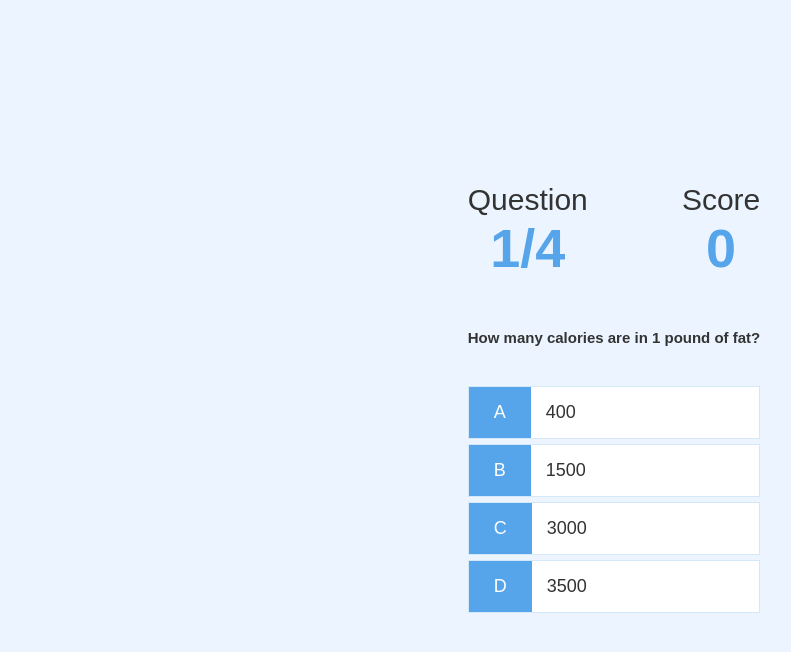
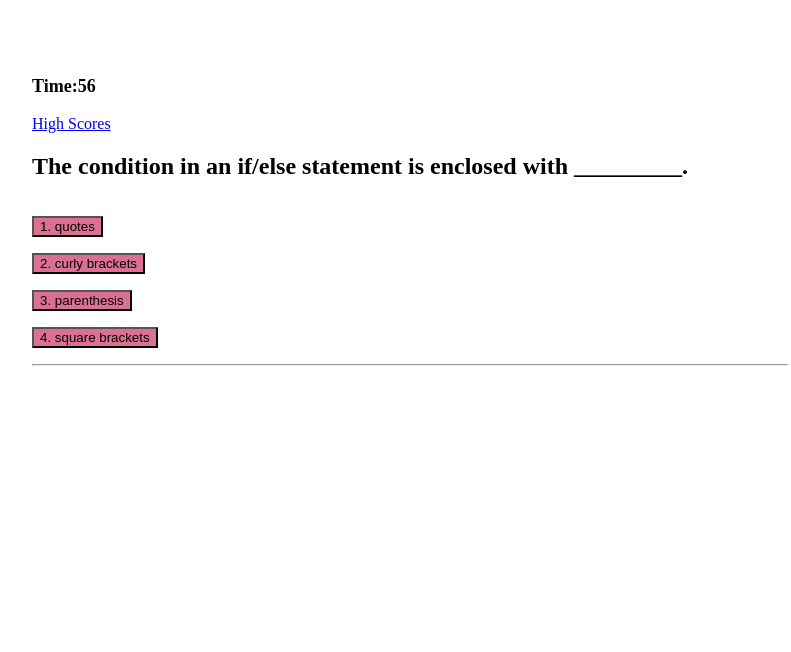
Before and after one commit to jchane00/Quiz_Challenge, a website: page game.html in a window 1280 px wide. Shown: the whole page, without its empty margins (26-817 px from the left). Drawn offline with Linux system fonts and the light colour scheme.

Commit message:
updated js files

```diff
--- a/assets/css/game.css
+++ b/assets/css/game.css
@@ -1,51 +1,29 @@
-.choice-container {
-    display: flex;
-    margin-bottom: 0.5rem;
-    width: 100%;
+.button {
+    display:block;
+    color: darkblue;
+}
+.h2{
+    align-content: right;
+}
+
+.answers-choice {
+    display: inline-block;
+    justify-content: center;
+    margin-left: 100px;
+    margin-right: 100px;
+    width: 25%;
     font-size: 1.8rem;
-    border: 0.1rem solid rgb(86, 165, 235, 0.25);
+    border: 0.1rem solid black;
     background-color: white;
 }
 
-.choice-container:hover{
+.answers-container:hover{
     cursor: pointer;
     box-shadow: 0 0.4ren 1.4rem 0 rgb(86, 165, 235, 0.5);
     transform: translateY(-0.1rem);
     transition: transform 150ms;
 }
 
-.choice-prefix {
-    padding: 1.5rem 2.5rem;
-    background-color: #56a5eb;
-    color: white;
+.time-control{
+    justify-content: space-between;
 }
-
-.choice-text {
-    padding: 1.5rem;
-    width: 100%;
-}
-
-.correct {
-    background-color: #28a745;
-}
-
-.incorrect {
-    background-color: #dc3545;
-}
-
-/* HUD */
-
-#hud {
-    display: flex;
-    justify-content: space-between;
-
-}
-
-.hud-prefix {
-    text-align: center;
-    font-size: 3rem;
-    }
-
-    .hud-main-text {
-        text-align: center;
-    }
--- a/assets/css/style.css
+++ b/assets/css/style.css
@@ -1,132 +1,40 @@
-:root{
-
-    background-color: #ecf5ff;
-    font-size:62.5%;
+html, body {
+    height: 100%;
+    width: 100%;
+  }
+  h2{
+    display: flex;
+    justify-content: center;
+  }
+hr{
+    width: 600%
+}
+  #outer-container{
+    display: inline-block;
+    align-content: center;
   }
 
-*{
-    box-sizing: border-box;
-    font-family: Arial, Helvetica, sans-serif;
-    margin: 0;
-    padding: 0;
-    color: #333;
+  #time{
+    font-size: large;
+    font-weight: bold;
   }
 
-h1,
-h2,
-h3,
-h4 {
-    margin-bottom: 1rem;
+  .d-flex{
+    text-align: center;
   }
 
-h1{
-    font-size: 5.4rem;
-    color: #56a5eb;
-    margin-bottom: 5rem;
-
-}
-
-h1 > span {
-    font-size: 2.4rem;
-    font-weight: 500;
-}
-
-h2 {
-    font-size 4.2 rem;
-    margin-bottom: 4rem;
-    font-weight: 700;
-}
-
-h3 {
-    font-size:2.8rem;
-    font-weight: 500;
-}
-
-/* UTILITIES */
-
-.container {
-    width: 100vw;
-    height: 100vh;
-    display: flex;
-    justify-content: center;
-    align-items: center;
-    max-width: 80rem;
-    margin: 0 auto;
-
+  #bod-control{
+    display: inline-block;
+    margin: 50px;
   }
 
 
-.container > * {
-    width: 100;
-}
-
-.flex-column {
+  #scores-container{
     display: flex;
-    flex-direction: column;
-}
-
-.flex-center {
-    justify-content: center;
-    align-items: center;
-}
-
-.justify-center{
     justify-content: center;
   }
 
-.text-center {
-    text-align: center;
+
+ button{
+    background-color: palevioletred;
  }
-
-.hidden {
-    display: none;
-}
-
-/* BUTTONS */
-
-.btn {
-
-    font-size: 1.8rem;
-    padding: 1rem;
-    width: 20rem;
-    text-align: center;
-    border: 0.1rem solid #56a5eb;
-    margin-bottom: 1rem;
-    text-decoration:none;
-    color: #56a5eb;
-    background-color: white;
-
-}
-
-    .btn:hover {
-
-        cursor: pointer;
-        box-shadow: 0 0.4rem 1.4rem rgba(86, 185, 235, 0.5);
-        transform: translateY(-0.1rem);
-        transition: transform 150ms;
-
-    }
-
-    .btn[disabled]:hover {
-        cursor: not-allowed;
-        box-shadow: none;
-        transform: none;
-    }
-
-    /* FORMS */
-
-    form {
-        width: 100%;
-        display: flex;
-        flex-direction: column;
-        align-items: center;
-    }
-
-    input {
-        margin-bottom: 1rem;
-        width: 20rem;
-        padding: 1.5rem;
-        font-size: 1.8rem;
-        border: none;
-        box-shadow: 0 0.1rem 1.4rem 0 rgba(86, 185, 235, 0.5);
-    }
--- a/assets/js/game.js
+++ b/assets/js/game.js
@@ -1,111 +1,107 @@
-const question = document.getElementById("question");
-const choices = Array.from(document.getElementsByClassName("choice-text"));
-const questionCounterText = document.getElementById("questionCounter");
-const scoreText = document.getElementById("score");
+let time = document.getElementById('time').textContent;
+let countdown = 60;
+let answers_container = document.getElementById("outer-container")
+let answers_buttons = Array.from(document.querySelectorAll(".answers-container button"))
+let question_on = 0
 
-let currentQuestion = {};
-let acceptingAnswers = false;
-let score = 0;
-let questionCounter= 0;
-let availableQuestions = [];
+let correct_answers = 0
 
-let questions = [
 
+
+const count = setInterval(() => {
+    if (countdown <= 0) {
+      end_quiz()
+    }
+    document.getElementById('time').textContent = 'Time:' + countdown;
+    countdown--
+},  1000);
+
+
+
+var quizQuestions = [
     {
-        question: "How many calories are in 1 pound of fat?",
-        choice1: "400",
-        choice2: "1500",
-        choice3: "3000",
-        choice4: "3500",
-        answer: 4
+        question: " The condition in an if/else statement is enclosed with _________.",
+        answers: [
+            { name: "1. quotes", selection: false },
+            { name: "2. curly brackets", selection: false },
+            { name: "3. parenthesis", selection: true },
+            {name: " 4. square brackets", selection: false}
+        ]
     },
     {
-        question: "How many calories are in 1 pound of muscle?",
-        choice1: "900",
-        choice2: "2500",
-        choice3: "5000",
-        choice4: "3500",
-        answer: 2
+        question: "Arrays in Javascript can be used to store_________.",
+        answers: [
+            { name: "1. numbers and strings", selection: false },
+            { name: "2. other arrays", selection: false },
+            { name: "3. booleans", selection: false },
+            { name: "4. all of the above", selection: true }
+        ]
     },
-    {
-        question: "How much water is an adult male's body contain?",
-        choice1: "60%",
-        choice2: "50%",
-        choice3: "10%",
-        choice4: "25%",
-        answer: 1
+       {
+        question: "String values must be enclosed within_________ when being assigned to variables",
+        answers: [
+            { name: "1. commas", selection: false },
+            { name: "2. curly brackets", selection: false },
+            { name: "3. quotes", selection: true },
+            { name: "4. parenthesis", selection: false }
+        ]
     },
-    {
-        question: "How many bones are in the body?",
-        choice1: "60",
-        choice2: "100",
-        choice3: "206",
-        choice4: "500",
-        answer: 3
-    },
+       {
+           question: "A very useful tool used during development and debugging for printing content to the debugger is:",
+        answers: [
+            { name: "1. JavaScript", selection: false },
+            { name: "2. terminal/bash", selection: false },
+            { name: "3. for loops", selection: false },
+            { name: "4. console.log", selection:true }
+        ]
+
+       }
+
     ];
 
-    //CONSTANTS
-    const CORRECT_BONUS = 10;
-    const MAX_QUESTIONS = 4;
+const question = document.getElementById("question")
 
-    startGame = () => {
-        questionCounter = 0;
-        score = 0;
-        availableQuestions = [...questions];
-        getNewQuestion();
-    };
-
-getNewQuestion = () => {
-    if (availableQuestions.length === 0 || questionCounter >= MAX_QUESTIONS){
-        localStorage.setItem("mostRecentScore",score);
-        return window.location.assign("end.html");
-    }
-    questionCounter++;
-    questionCounterText.innerText = questionCounter + "/" + MAX_QUESTIONS;
-
-    const questionIndex = Math.floor(Math.random() * availableQuestions.length);
-    currentQuestion = availableQuestions[questionIndex];
-    question.innerText = currentQuestion.question;
+function run_questions(question_list){
+  let question_current = question_list[question_on]
+  question.innerHTML = question_current.question
+  let questions = 0
+  for(let button of answers_buttons){
+    button.innerHTML = question_current.answers[questions].name
+    button.dataset.correct = question_current.answers[questions++].selection
+  }
+}
 
 
-    choices.forEach( choice => {
-        const number= choice.dataset['number'];
-        choice.innerText = currentQuestion["choice"+ number];
-    });
 
-    availableQuestions.splice(questionIndex, 1);
-    acceptingAnswers = true;
-};
+function end_quiz(){
+  clearInterval(count)
+  localStorage.setItem("our_quiz_score_current", correct_answers)
+  question.innerHTML = "Complete! You got " + correct_answers + " of " + quizQuestions.length
+  answers_container.remove()
+  window.location.assign("./highscores.html")
+}
 
-choices.forEach(choice => {
-    choice.addEventListener("click", e =>{
-        if (!acceptingAnswers) return;
+/*
+correct_answers = correct_answers - 1
+correct_answers -= 10
+correct_answers--
+*/
 
+for(let button of answers_buttons){
+  button.addEventListener("click", function(event){
+    if (event.target.dataset.correct === "true"){
+      correct_answers++
+    }
+    else{
+countdown -=5
+    }
 
-        acceptingAnswers = false;
-        const selectedChoice = e.target;
-        const selectedAnswer = selectedChoice.dataset["number"];
-
-        const classToApply =
-        selectedAnswer == currentQuestion.answer ? "correct" : "incorrect";
-
-        if (classToApply === "correct") {
-            incrementScore(CORRECT_BONUS);
+    if(quizQuestions.length - 1 > question_on){
+      question_on += 1
+      run_questions(quizQuestions)
     }
-        selectedChoice.parentElement.classList.add(classToApply);
-
-
-        setTimeout(() => {
-          selectedChoice.parentElement.classList.remove(classToApply);
-           getNewQuestion();
-        }, 1000);
-
-    });
-});
-
-incrementScore = num => {
-    score += num;
-    scoreText.innerText = score;
-};
-    startGame();
+    else
+      end_quiz()
+  })
+}
+run_questions(quizQuestions)
--- a/game.html
+++ b/game.html
@@ -8,45 +8,37 @@
     <link rel="stylesheet" href="./assets/css/style.css">
     <link rel="stylesheet" href="./assets/css/game.css">
 
+
 </head>
 <body>
-    <div class="container">
-    <div id="game" class="justify-center flex-column">
-        <div id="hud">
-            <div id="hud-item">
-                <p class="hud-prefix">
-                    Question
-                </p>
-                <h1 class="hud-main-text" id="questionCounter"></h1>
-            </div>
-            <div id="hud-item">
-                <p class="hud-prefix">
-                        Score
-                    </p>
-                    <h1 class="hud-main-text" id="score">
-                        0
-                    </h1>
-                </div>
-        </div>
-    <h2 id="question">What is the answer to this question?</h2>
-    <div class="choice-container">
-        <p class="choice-prefix">A</p>
-        <p class="choice-text" data-number="1">Choice 1</p>
+    <div id= "bod-control">
+    <div class="time-control">
+    <p id= "time">Time:</p>
+    <p class= "scores"><a href="highscores.html">High Scores</a> </p>
     </div>
-    <div class="choice-container">
-        <p class="choice-prefix">B</p>
-        <p class="choice-text" data-number="2">Choice 2</p>
+
+    <h2 id="question">Question?</h2>
+    <div id ="outer-container">
+    <div class="answers-container">
+        <p class="answer-choice"><button type="button">Answer 1</button></p>
     </div>
-    <div class="choice-container">
-        <p class="choice-prefix">C</p>
-        <p class="choice-text" data-number="3">Choice 3</p>
+
+    <div class="answers-container">
+        <p class="answer-choice"> <button type="button">Answer 2</button></p>
     </div>
-    <div class="choice-container">
-        <p class="choice-prefix">D</p>
-        <p class="choice-text" data-number="4">Choice 4</p>
+
+    <div class="answers-container">
+        <p class="answer-choice"> <button type="button">Answer 3</button></p>
     </div>
+
+    <div class="answers-container">
+       <p class="answer-choice"> <button type="button">Answer 4</button></p>
+    </div>
+    <hr>
 </div>
 </div>
+
 <script src="./assets/js/game.js"></script>
+
 </body>
 </html>
--- /dev/null
+++ b/package.json
@@ -0,0 +1,5 @@
+{
+  "dependencies": {
+    "inquirer": "^9.0.0"
+  }
+}
```
Also changed, not shown: assets/js/end.js (deleted, +0 -29 lines), assets/js/highscores.js (+40 -5 lines), highscores.html (+7 -7 lines), index.html (+10 -8 lines), 1 other file. Lines whose indentation alone changed are shown as unchanged.
